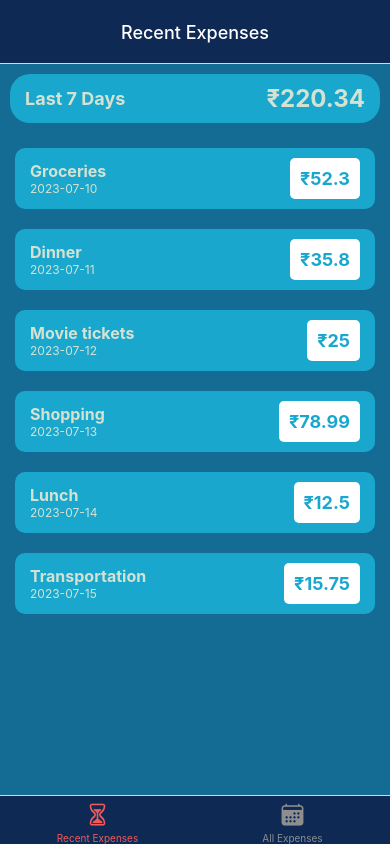
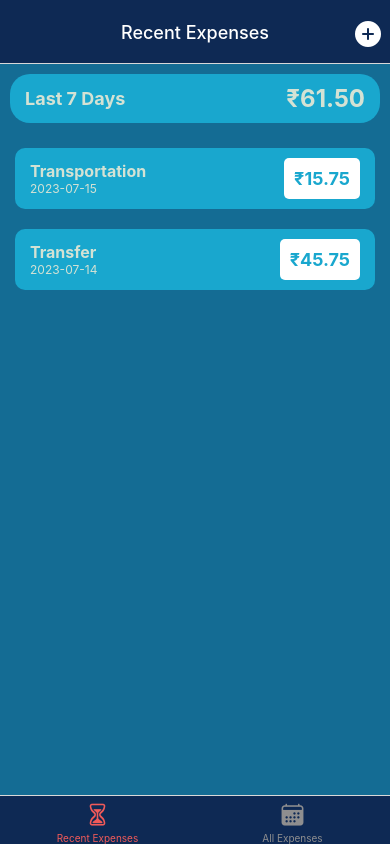
Before and after one commit to jjinendra3/ExpenseTracker_ReactNative, a React Native app: screen /RecentExpense in a window 390 px wide. Built offline with nearby package versions, Linux system fonts and the light colour scheme.

Commit message:
ContextAPI added,Expense CRUD work left

```diff
--- a/App.js
+++ b/App.js
@@ -1,5 +1,4 @@
 import { StatusBar } from "expo-status-bar";
-import { StyleSheet, Text, View } from "react-native";
 import { NavigationContainer } from "@react-navigation/native";
 import { createNativeStackNavigator } from "@react-navigation/native-stack";
 import { createBottomTabNavigator } from "@react-navigation/bottom-tabs";
@@ -7,20 +6,33 @@ import ManageExpense from "./screens/ManageExpense";
 import RecentExpense from "./screens/RecentExpense";
 import AllExpense from "./screens/AllExpense";
 import { Ionicons } from "@expo/vector-icons";
-import { DUMMY } from "./dummy-data";
+import ExpenseState from "./dummy-data";
 const Stack = createNativeStackNavigator();
 const Tab = createBottomTabNavigator();
 const ExpenseOverview = () => {
   return (
     <Tab.Navigator
-      screenOptions={{
+      screenOptions={({ navigation }) => ({
         headerStyle: { backgroundColor: "#0E2954" },
         headerTintColor: "white",
         headerTitleAlign: "center",
         tabBarActiveTintColor: "white",
         tabBarStyle: { backgroundColor: "#0E2954" },
         tabBarActiveTintColor: "#F15A59",
+        headerRight: () => {
+          return (
+            <Ionicons
+              name="add-circle"
+              onPress={() => {
+                navigation.navigate("ManageExpense", { id: 1 });
               }}
+              size={32}
+              color="white"
+              style={{ marginRight: 5, marginTop: 5 }}
+            />
+          );
+        },
+      })}
       sceneContainerStyle={{
         backgroundColor: "#146C94",
       }}
@@ -36,7 +48,6 @@ const ExpenseOverview = () => {
             );
           },
         }}
-        initialParams={{ DUMMY }}
       />
       <Tab.Screen
         name="AllExpense"
@@ -47,7 +58,6 @@ const ExpenseOverview = () => {
             return <Ionicons name="calendar" color={color} size={size} />;
           },
         }}
-        initialParams={{ DUMMY }}
       />
     </Tab.Navigator>
   );
@@ -55,16 +65,36 @@ const ExpenseOverview = () => {
 export default function App() {
   return (
     <NavigationContainer>
+      <ExpenseState>
         <StatusBar style="auto" />
-      <Stack.Navigator>
+        <Stack.Navigator
+          screenOptions={{
+            headerStyle: { backgroundColor: "#0E2954" },
+            headerTintColor: "white",
+            headerTitleAlign: "center",
+            tabBarActiveTintColor: "white",
+            tabBarStyle: { backgroundColor: "#0E2954" },
+            tabBarActiveTintColor: "#F15A59",
+          }}
+          cardStyle={{
+            backgroundColor: "#146C94",
+          }}
+        >
           <Stack.Screen
             name="ExpenseOverview"
             component={ExpenseOverview}
             options={{ headerShown: false }}
-          initialParams={{ dummy: DUMMY }}
           />
-        <Stack.Screen name="ManageExpense" component={ManageExpense} />
+          <Stack.Screen
+            name="ManageExpense"
+            component={ManageExpense}
+            options={{
+              title: "Manage Expenses",
+              presentation: "modal",
+            }}
+          />
         </Stack.Navigator>
+      </ExpenseState>
     </NavigationContainer>
   );
 }
--- /dev/null
+++ b/ContextAPI.js
@@ -0,0 +1,3 @@
+import { createContext } from "react";
+const ExpenseContext = createContext();
+export default ExpenseContext;
--- a/components/ExpenseList.js
+++ b/components/ExpenseList.js
@@ -1,19 +1,35 @@
-import { View, Text, FlatList, StyleSheet } from "react-native";
+import { View, Text, FlatList, StyleSheet, Pressable } from "react-native";
+import { useNavigation } from "@react-navigation/native";
 import React from "react";
 const ExpenseList = (props) => {
+  const navigation = useNavigation();
   return (
     <View style={{ padding: 5, marginBottom: 150 }}>
       <FlatList
         data={props.expense}
         renderItem={(element) => {
           return (
-            <View key={element.index} style={styles.items}>
-              <View style={styles.info}>
-                <Text style={styles.desc}>{element.item.desc}</Text>
-                <Text style={styles.date}>{element.item.date}</Text>
+            <Pressable
+              key={element.index}
+              style={({ pressed }) => pressed && styles.pressed}
+              onPress={() => {
+                navigation.navigate("ManageExpense", {
+                  desc: element.item.desc,
+                  date: element.item.date,
+                  amount: element.item.amount,
+                  index: element.item.id,
+                  id: 0,
+                });
+              }}
+            >
+              <View style={styles.items}>
+                <View style={styles.info}>
+                  <Text style={styles.desc}>{element.item.desc}</Text>
+                  <Text style={styles.date}>{element.item.date}</Text>
+                </View>
+                <Text style={styles.amount}>₹{element.item.amount}</Text>
               </View>
-              <Text style={styles.amount}>₹{element.item.amount}</Text>
-            </View>
+            </Pressable>
           );
         }}
       />
@@ -32,6 +48,8 @@ const styles = StyleSheet.create({
     margin: 10,
     alignItems: "center",
     flexDirection: "row",
+    elevation: 2,
+    overflow: "hidden",
   },
   desc: {
     fontSize: 16,
@@ -50,4 +68,7 @@ const styles = StyleSheet.create({
     backgroundColor: "white",
     borderRadius: 5,
   },
+  pressed: {
+    opacity: 0.75,
+  },
 });
--- a/dummy-data.js
+++ b/dummy-data.js
@@ -1,72 +1,77 @@
-export const DUMMY = [
+import { useState } from "react";
+import ExpenseContext from "./ContextAPI";
+const ExpenseState = ({ children }) => {
+  const arr = [
     {
-    desc: "Coffee",
-    amount: 3.5,
-    date: "2023-07-09",
-  },
-  {
-    desc: "Groceries",
-    amount: 52.3,
-    date: "2023-07-10",
-  },
-  {
-    desc: "Dinner",
-    amount: 35.8,
-    date: "2023-07-11",
-  },
-  {
-    desc: "Movie tickets",
-    amount: 25.0,
-    date: "2023-07-12",
-  },
-  {
-    desc: "Shopping",
-    amount: 78.99,
-    date: "2023-07-13",
-  },
-  {
-    desc: "Lunch",
-    amount: 12.5,
-    date: "2023-07-14",
-  },
-  {
+      id: 1,
       desc: "Transportation",
       amount: 15.75,
       date: "2023-07-15",
     },
     {
+      id: 2,
       desc: "Coffee",
       amount: 3.5,
       date: "2023-06-01",
     },
     {
+      id: 3,
       desc: "Groceries",
       amount: 52.3,
       date: "2023-06-05",
     },
     {
+      id: 4,
       desc: "Dinner",
       amount: 35.8,
       date: "2023-06-10",
     },
     {
+      id: 5,
       desc: "Movie tickets",
       amount: 25.0,
       date: "2023-06-15",
     },
     {
+      id: 6,
       desc: "Shopping",
       amount: 78.99,
       date: "2023-06-25",
     },
     {
+      id: 7,
       desc: "Lunch",
       amount: 12.5,
       date: "2023-07-01",
     },
     {
+      id: 8,
       desc: "Transportation",
       amount: 15.75,
       date: "2023-07-08",
     },
+    {
+      id: 9,
+      desc: "Transfer",
+      amount: 45.75,
+      date: "2023-07-14",
+    },
   ];
+  const [expenses, setexpenses] = useState(arr);
+  const adder = () => {};
+  const remover = (index) => {
+    let arr = [];
+    for (let i = 0; i < expenses.length; i++) {
+      if (index !== expenses[i].id) {
+        arr.push(expenses[i]);
+      }
+    }
+    setexpenses(arr);
+  };
+  return (
+    <ExpenseContext.Provider value={{ expenses, adder, remover }}>
+      {children}
+    </ExpenseContext.Provider>
+  );
+};
+export default ExpenseState;
--- a/screens/AllExpense.js
+++ b/screens/AllExpense.js
@@ -1,10 +1,12 @@
 import { View } from "react-native";
-import React from "react";
+import React, { useContext } from "react";
 import ExpenseList from "../components/ExpenseList";
 import ExpenseSummary from "../components/ExpenseSummary";
-const AllExpense = ({ route }) => {
+import ExpenseContext from "../ContextAPI";
+const AllExpense = () => {
   let sum = 0;
-  const { DUMMY } = route.params;
+  const expenseContext = useContext(ExpenseContext);
+  const DUMMY = expenseContext.expenses;
   for (let i = 0; i < DUMMY.length; i++) {
     sum += DUMMY[i].amount;
   }
--- a/screens/ManageExpense.js
+++ b/screens/ManageExpense.js
@@ -1,12 +1,39 @@
-import { View, Text } from 'react-native'
-import React from 'react'
+import { View, StyleSheet } from "react-native";
+import React, { useEffect, useContext } from "react";
+import { Ionicons } from "@expo/vector-icons";
+import ExpenseContext from "../ContextAPI";
+const ManageExpense = ({ route, navigation }) => {
+  const expenseContext = useContext(ExpenseContext);
+  useEffect(() => {
+    navigation.setOptions({
+      title: route.params.id ? "Add Expense" : "Edit Expense",
+    });
+  }, [navigation]);
+  return (
+    <View style={styles.container}>
+      <Ionicons
+        name="trash"
+        style={{
+          fontSize: 24,
+          color: "#F45050",
+          fontWeight: "bold",
+          marginLeft: 10,
+          paddingTop: 10,
+        }}
+        onPress={() => {
+          expenseContext.remover(route.params.index);
+          navigation.goBack();
+        }}
+      />
+    </View>
+  );
+};
 
-const ManageExpense = () => {
-  return (
-    <View>
-      <Text>ManageExpense</Text>
-    </View>
-  )
-}
-
-export default ManageExpense
+export default ManageExpense;
+const styles = StyleSheet.create({
+  container: {
+    padding: 10,
+    flex: 1,
+    backgroundColor: "#146C94",
+  },
+});
--- a/screens/RecentExpense.js
+++ b/screens/RecentExpense.js
@@ -1,10 +1,12 @@
 import { View } from "react-native";
-import React from "react";
+import React, { useContext } from "react";
 import ExpenseList from "../components/ExpenseList";
 import ExpenseSummary from "../components/ExpenseSummary";
-const RecentExpense = ({ route }) => {
+import ExpenseContext from "../ContextAPI";
+const RecentExpense = () => {
+  const expenseContext = useContext(ExpenseContext);
   let sum = 0;
-  const { DUMMY } = route.params;
+  const DUMMY = expenseContext.expenses;
   var datenoww = new Date();
   var datenow = new Date();
   var dateback = new Date(datenow.setDate(datenow.getDate() - 7));
```
Lines whose indentation alone changed are shown as unchanged.
